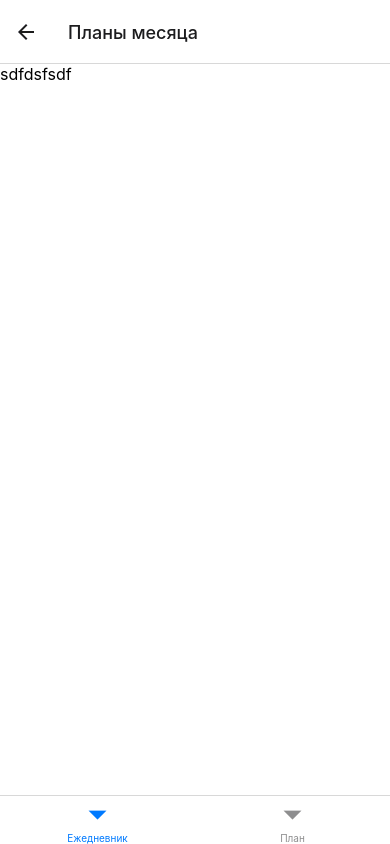
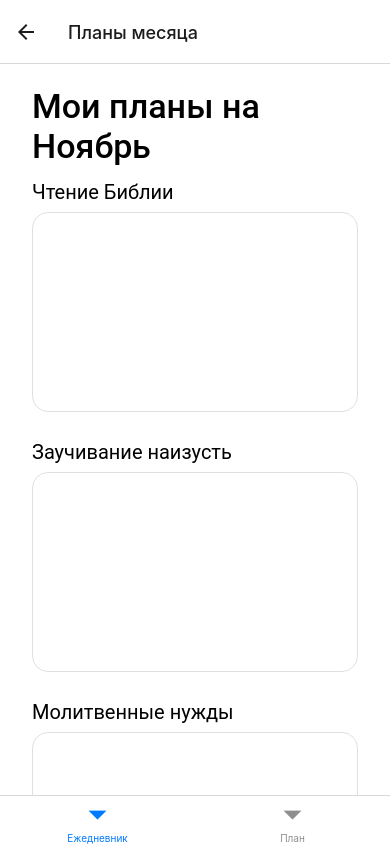
Before and after one commit to Smarrti/diary, a React Native app: screen / in a window 390 px wide. Both pictures are taken after a click on the button "ПЛАН НА МЕСЯЦ". Built offline with nearby package versions, Linux system fonts and the light colour scheme.

Commit message:
layou plan

```diff
--- a/package.json
+++ b/package.json
@@ -13,6 +13,7 @@
     "@react-navigation/bottom-tabs": "^6.5.11",
     "@react-navigation/native": "^6.1.9",
     "@react-navigation/native-stack": "^6.9.17",
+    "luxon": "^3.4.4",
     "mobx": "^6.11.0",
     "mobx-react-lite": "^4.0.5",
     "react": "18.2.0",
@@ -31,6 +32,7 @@
     "@react-native/eslint-config": "^0.72.2",
     "@react-native/metro-config": "^0.72.11",
     "@tsconfig/react-native": "^3.0.0",
+    "@types/luxon": "^3.3.5",
     "@types/react": "^18.0.24",
     "@types/react-test-renderer": "^18.0.0",
     "babel-jest": "^29.2.1",
--- a/src/screens/monthlyPlan/index.tsx
+++ b/src/screens/monthlyPlan/index.tsx
@@ -1,16 +1,79 @@
-import React, {FC} from 'react';
+import React, {FC, useState} from 'react';
 import {CommonScreenLayout} from '../../ui/layout/commonScreenLayout';
 import {Text} from '../../ui/text';
-import {ScrollView} from 'react-native';
+import {DateTime} from 'luxon';
+import {getMonthByNumber} from '../../utils/months';
+import {HorizontalPaddingScreen, fontSizes} from '../../styles/constants';
+import styled from 'styled-components/native';
+import {Textarea} from '../../ui/textarea';
+import {Button} from '../../ui/buttons/button';
+import {View} from 'react-native';
 
-interface Props {}
+const Root = styled.ScrollView`
+  padding: 22px ${HorizontalPaddingScreen}px;
+`;
 
-export const MonthlyPlan: FC<Props> = ({}) => {
+const FormField = styled.View`
+  margin: 14px 0 14px;
+`;
+
+const StyledTextarea = styled(Textarea)`
+  margin-top: 8px;
+  min-height: 200px;
+`;
+
+export const MonthlyPlan: FC = () => {
+  const currentMonth = getMonthByNumber(DateTime.now().month - 1);
+
+  const [textd, seTextd] = useState('');
+
   return (
     <CommonScreenLayout>
-      <ScrollView>
-        <Text>sdfdsfsdf</Text>
-      </ScrollView>
+      <Root>
+        <Text fontSize={fontSizes.fs34} fontWeight={500}>
+          Мои планы на {currentMonth}
+        </Text>
+
+        <FormField>
+          <Text fontSize={fontSizes.fs20}>Чтение Библии</Text>
+          <StyledTextarea
+            fontSize={fontSizes.fs18}
+            value={textd}
+            onChange={seTextd}
+          />
+        </FormField>
+
+        <FormField>
+          <Text fontSize={fontSizes.fs20}>Заучивание наизусть</Text>
+          <StyledTextarea
+            fontSize={fontSizes.fs18}
+            value={textd}
+            onChange={seTextd}
+          />
+        </FormField>
+
+        <FormField>
+          <Text fontSize={fontSizes.fs20}>Молитвенные нужды</Text>
+          <StyledTextarea
+            fontSize={fontSizes.fs18}
+            value={textd}
+            onChange={seTextd}
+          />
+        </FormField>
+
+        <FormField>
+          <Text fontSize={fontSizes.fs20}>Планы в служении</Text>
+          <StyledTextarea
+            fontSize={fontSizes.fs18}
+            value={textd}
+            onChange={seTextd}
+          />
+        </FormField>
+
+        <FormField>
+          <Button>Сохранить</Button>
+        </FormField>
+      </Root>
     </CommonScreenLayout>
   );
 };
--- a/src/styles/colors.ts
+++ b/src/styles/colors.ts
@@ -7,5 +7,7 @@ export const defaultColors = {
   grayText: '#778087',
   whiteText: '#FFFFFF',
 
+  borders: '#dfdfdf',
+
   transparent: 'transparent',
 };
--- /dev/null
+++ b/src/ui/buttons/button.tsx
@@ -0,0 +1,29 @@
+import React, {FC} from 'react';
+import {ButtonWrapper} from './buttonWrapper';
+import styled from 'styled-components/native';
+import {defaultColors} from '../../styles/colors';
+import {TouchableWithoutFeedbackProps} from 'react-native';
+import {Text} from '../text';
+
+interface Props extends TouchableWithoutFeedbackProps {
+  children: string;
+}
+
+export const Button: FC<Props> = ({children, ...rest}) => {
+  return (
+    <ButtonWrapper {...rest}>
+      <Container>
+        <Text color={defaultColors.whiteText}>{children}</Text>
+      </Container>
+    </ButtonWrapper>
+  );
+};
+
+const Container = styled.View`
+  width: 100%;
+  height: 60px;
+  border-radius: 60px;
+  justify-content: center;
+  align-items: center;
+  background-color: ${defaultColors.primary};
+`;
--- a/src/ui/text/index.tsx
+++ b/src/ui/text/index.tsx
@@ -5,7 +5,6 @@ import {fontSizes, fontWeights} from '../../styles/constants';
 import {defaultColors} from '../../styles/colors';
 
 interface Props extends TextProps {
-  children: string;
   fontSize?: string;
   color?: string;
   fontWeight?: number;
@@ -42,4 +41,5 @@ const StyledText = styled.Text<{
   font-size: ${({fontSize}) => fontSize}px;
   font-weight: ${({fontWeight}) => fontWeight};
   ${({lineHeight}) => (lineHeight ? `line-height: ${lineHeight}px` : '')};
+  font-family: Roboto;
 `;
--- /dev/null
+++ b/src/ui/textarea/index.tsx
@@ -0,0 +1,47 @@
+import React, {FC} from 'react';
+import {TextInputProps} from 'react-native';
+import styled from 'styled-components/native';
+import {fontSizes, fontWeights} from '../../styles/constants';
+import {defaultColors} from '../../styles/colors';
+
+interface IProps extends TextInputProps {
+  fontSize?: string;
+  color?: string;
+  fontWeight?: number;
+  lineHeight?: string;
+}
+
+const Input = styled.TextInput<{
+  fontSize: string;
+  color: string;
+  fontWeight: number;
+  lineHeight?: string;
+}>`
+  font-family: Roboto;
+  color: ${({color}) => color};
+  font-size: ${({fontSize}) => fontSize}px;
+  font-weight: ${({fontWeight}) => fontWeight};
+  ${({lineHeight}) => (lineHeight ? `line-height: ${lineHeight}px` : '')};
+  border: 1px solid ${defaultColors.borders};
+  border-radius: 16px;
+  padding: 12px;
+`;
+
+export const Textarea: FC<IProps> = ({
+  fontSize = fontSizes.fs16,
+  color = defaultColors.text,
+  fontWeight = fontWeights.fw400,
+  lineHeight,
+  ...rest
+}) => {
+  return (
+    <Input
+      fontSize={fontSize}
+      color={color}
+      fontWeight={fontWeight}
+      lineHeight={lineHeight}
+      multiline
+      {...rest}
+    />
+  );
+};
--- /dev/null
+++ b/src/utils/months.ts
@@ -0,0 +1,16 @@
+const monthNames = [
+  'Январь',
+  'Февраль',
+  'Март',
+  'Апрель',
+  'Май',
+  'Июнь',
+  'Июль',
+  'Август',
+  'Сентябрь',
+  'Октябрь',
+  'Ноябрь',
+  'Декабрь',
+];
+
+export const getMonthByNumber = (number: number) => monthNames[number];
```
Also changed, not shown: 2 other files (tests, documents, lock files or other folders).
